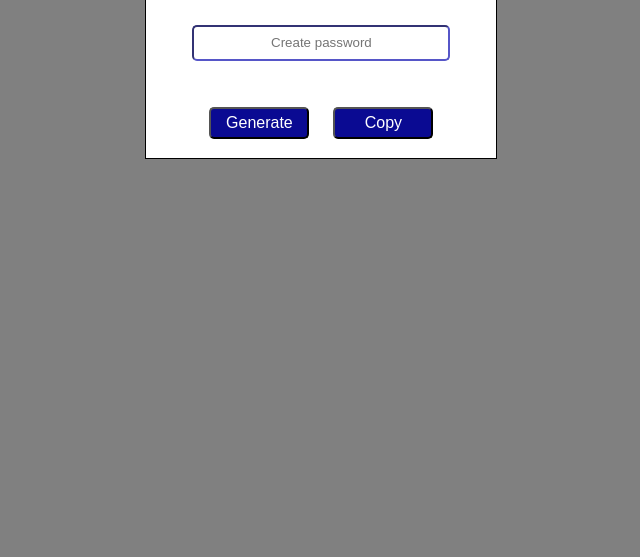
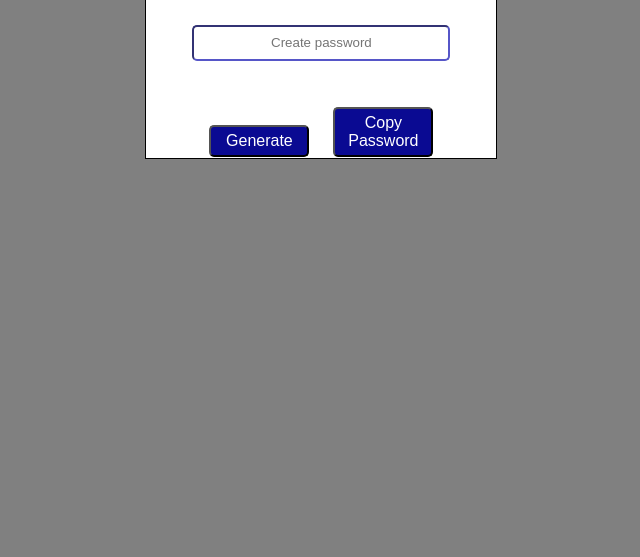
Before and after one commit to Srishtigarg05/calculator, a plain HTML site: page passwordgenerator/index.html in a window 1280 px wide. Shown: the part 243-800 px from the top of the page, without its empty margins (305-945 px from the left). Drawn offline with Linux system fonts and the light colour scheme.

Commit message:
passwordgeneratornewfile

```diff
--- a/passwordgenerator/index.html
+++ b/passwordgenerator/index.html
@@ -58,7 +58,7 @@ button:hover{
     <br><br><br>
 
     <button id="generate" onclick="genpassword()">Generate</button>
-        <button onclick="copyPassword()">Copy</button>
+        <button onclick="copyPassword()">Copy Password</button>
     </div>
         <script>
            var chars = "ABCDEFGHIJKLMNOPQRSTUVWXYZabcdefghijklmnopqrstuvwxyz0123456789!@#$%^&*()_+";
```
